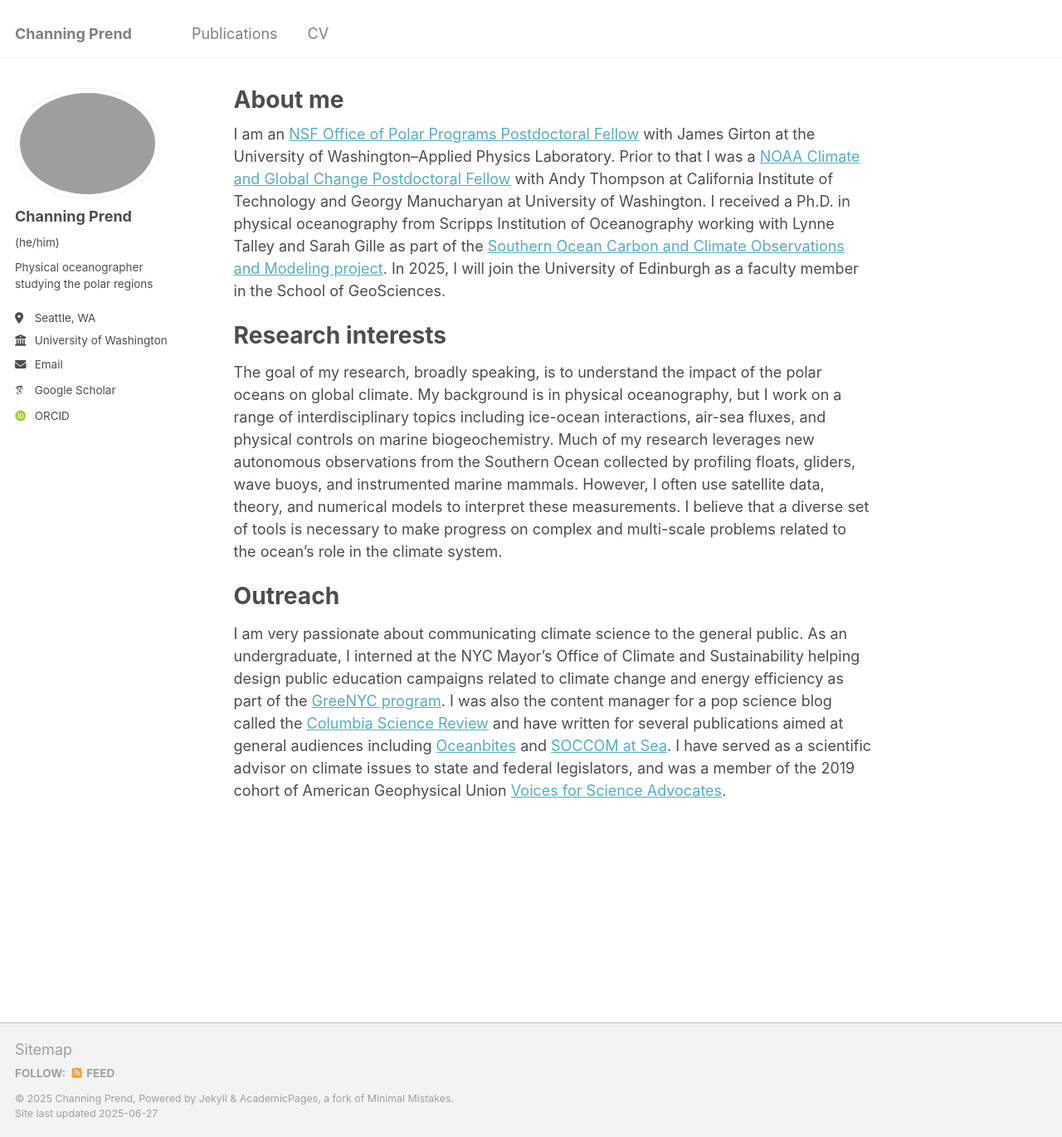
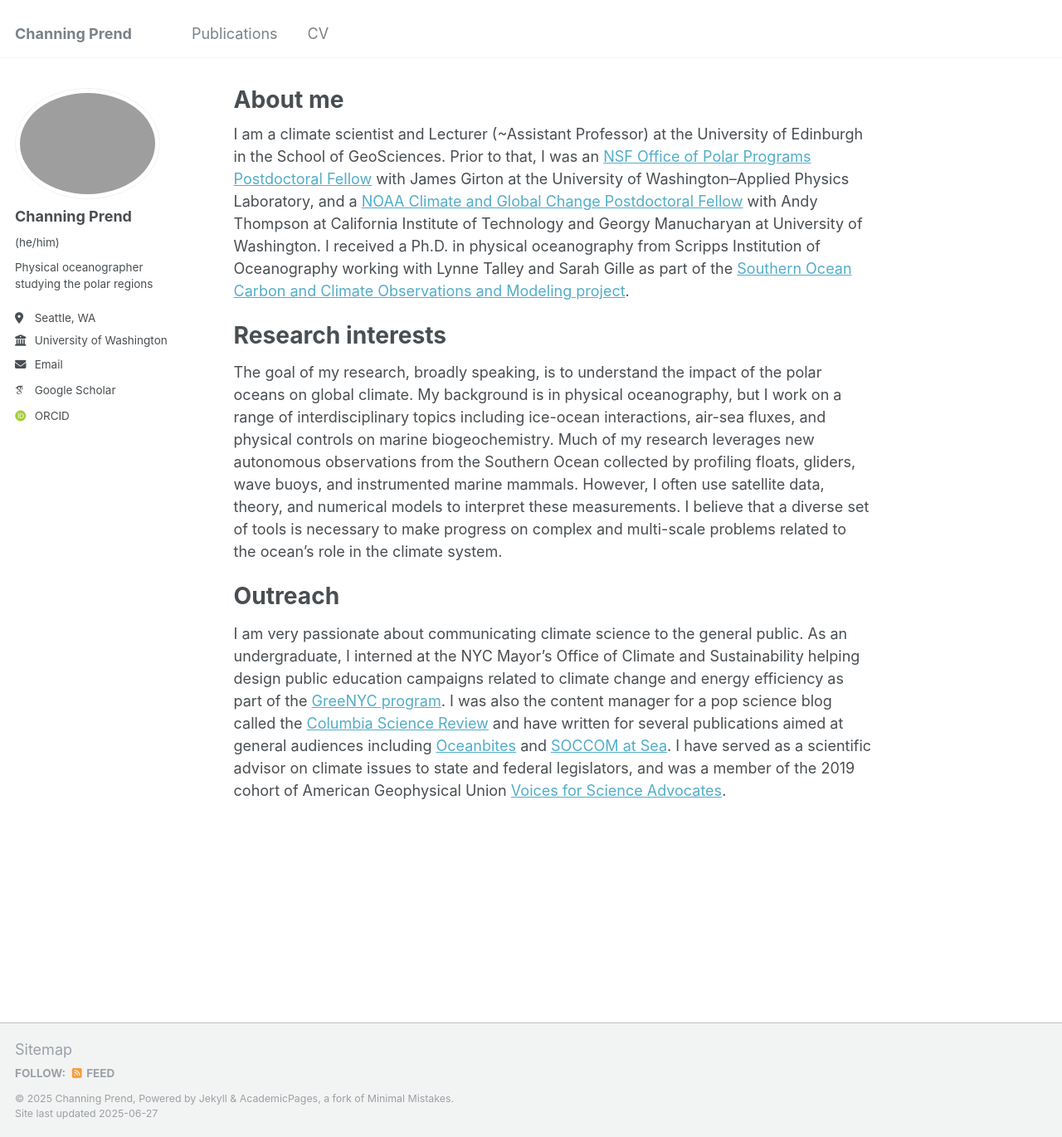
Before and after one commit to cprend/cprend.github.io, a Jekyll site: the page built from _pages/about.md, in a window 1280 px wide and 1370 px high. Shown: the whole window at 83% size. Built offline with Jekyll 4.4.1, drawn with Linux system fonts in a browser that asks for light colours; some web fonts are replaced.

Commit message:
Update about.md

```diff
--- a/_pages/about.md
+++ b/_pages/about.md
@@ -7,7 +7,7 @@ redirect_from:
   - /about.html
 ---
 
-I am an [NSF Office of Polar Programs Postdoctoral Fellow](https://www.nsf.gov/geo/opp/postdoc_awardees.jsp) with James Girton at the University of Washington--Applied Physics Laboratory. Prior to that I was a [NOAA Climate and Global Change Postdoctoral Fellow](https://cpaess.ucar.edu/cgc) with Andy Thompson at California Institute of Technology and Georgy Manucharyan at University of Washington. I received a Ph.D. in physical oceanography from Scripps Institution of Oceanography working with Lynne Talley and Sarah Gille as part of the [Southern Ocean Carbon and Climate Observations and Modeling project](https://soccom.princeton.edu/). In 2025, I will join the University of Edinburgh as a faculty member in the School of GeoSciences.
+I am a climate scientist and Lecturer (~Assistant Professor) at the University of Edinburgh in the School of GeoSciences. Prior to that, I was an [NSF Office of Polar Programs Postdoctoral Fellow](https://www.nsf.gov/geo/opp/postdoc_awardees.jsp) with James Girton at the University of Washington--Applied Physics Laboratory, and a [NOAA Climate and Global Change Postdoctoral Fellow](https://cpaess.ucar.edu/cgc) with Andy Thompson at California Institute of Technology and Georgy Manucharyan at University of Washington. I received a Ph.D. in physical oceanography from Scripps Institution of Oceanography working with Lynne Talley and Sarah Gille as part of the [Southern Ocean Carbon and Climate Observations and Modeling project](https://soccom.princeton.edu/).
 
 Research interests
 ======
```
